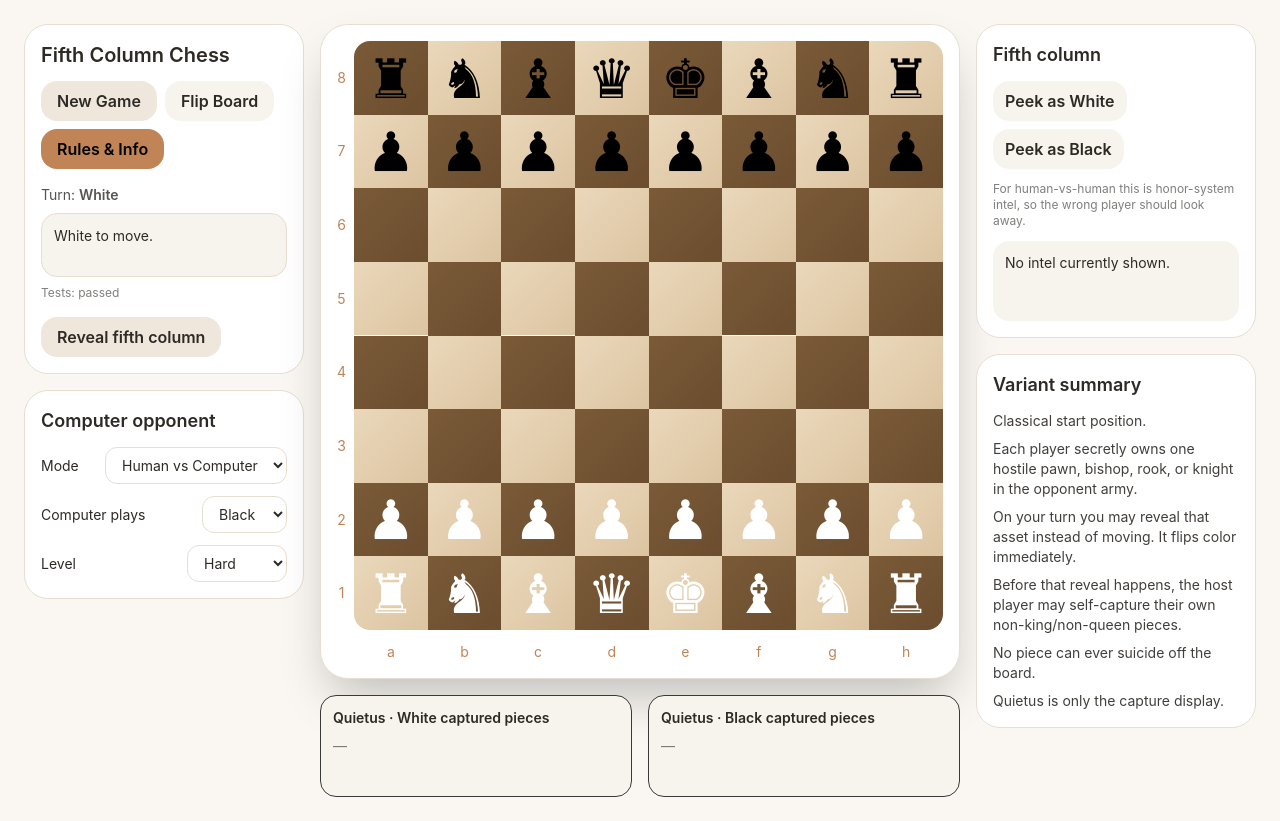
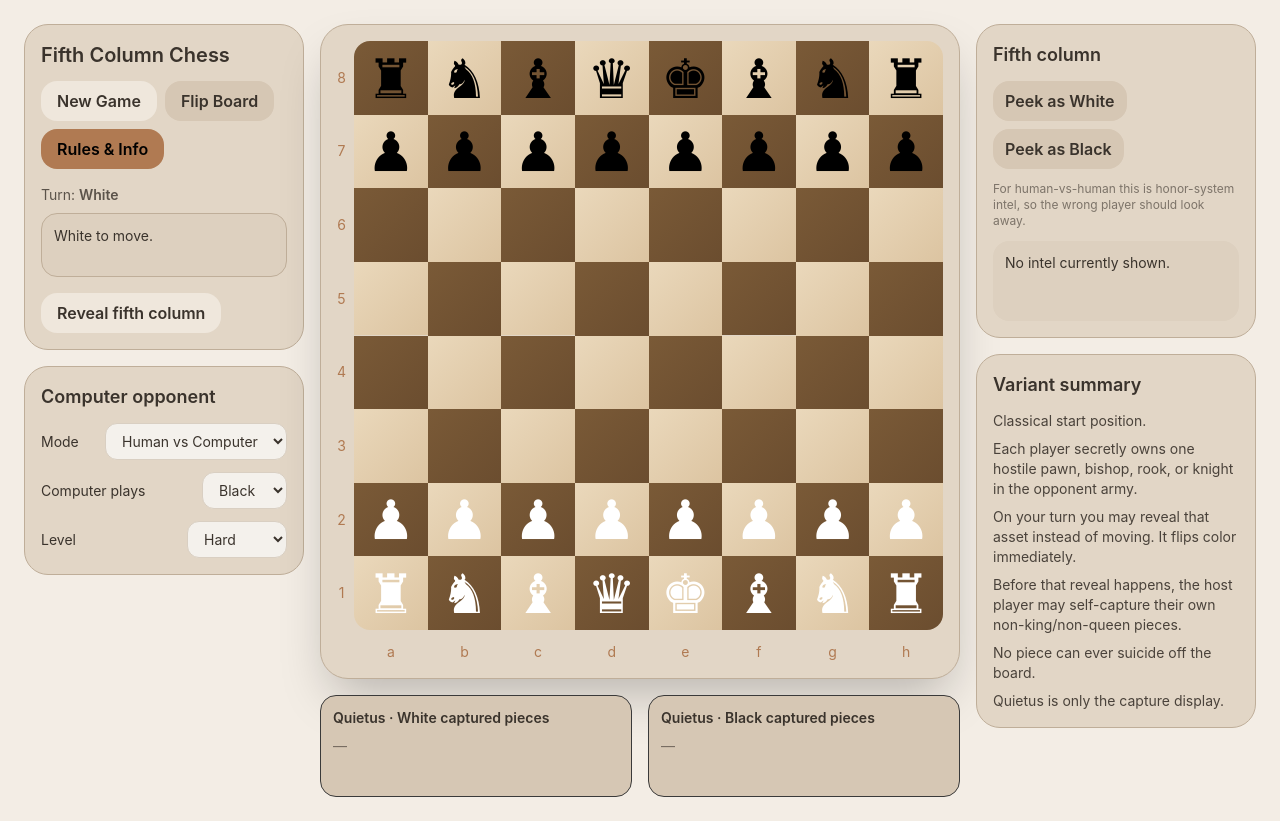
Before and after one commit to kaaalin/Paranoia-Chess, a React (Vite) app: page / in a window 1280 px wide. Built offline with nearby package versions, Linux system fonts and the light colour scheme; the HTML template or start-up script is replaced by a standard one.

Commit message:
Update App.tsx

```diff
--- a/src/App.tsx
+++ b/src/App.tsx
@@ -64,9 +64,9 @@ const GLYPHS: Record<Color, Record<PieceType, string>> = {
 
 const WOOD_LIGHT = "#dcc4a1";
 const WOOD_DARK = "#7a5a37";
-const PANEL = "#ffffff";
-const PANEL_2 = "#f7f3ed";
-const ACCENT = "#c08457";
+const PANEL = "#e2d6c6"; // darker than page bg for contrast
+const PANEL_2 = "#d6c7b4"; // secondary darker layer
+const ACCENT = "#b07a52";
 
 const other = (c: Color): Color => (c === "white" ? "black" : "white");
 const keyOf = (f: number, r: number) => `${FILES[f]}${r}` as Square;
@@ -1166,14 +1166,14 @@ export default function App() {
   const thinking = state.mode === "cpu" && state.turn === state.cpuColor && !state.pendingPromotion && !state.winner;
 
   return (
-    <div className="min-h-screen text-[#2d2a26]" style={{ background: "#faf7f2" }}>
+    <div className="min-h-screen text-[#3a332c]" style={{ background: "#f3ede5" }}>
       <div className="max-w-7xl mx-auto p-4 md:p-6">
         <div className="grid grid-cols-1 xl:grid-cols-[280px_minmax(520px,1fr)_280px] gap-4">
           <div className="space-y-4">
-            <div className="rounded-3xl p-4 border" style={{ background: PANEL, borderColor: "#e7ded2" }}>
+            <div className="rounded-3xl p-4 border" style={{ background: PANEL, borderColor: "#bfae99" }}>
               <div className="text-xl font-semibold mb-3">Fifth Column Chess</div>
               <div className="flex flex-wrap gap-2">
-                <button onClick={reset} className="px-4 py-2 rounded-2xl font-semibold text-black" style={{ background: "#efe7dc", color: "#2d2a26" }}>
+                <button onClick={reset} className="px-4 py-2 rounded-2xl font-semibold text-black" style={{ background: "#efe7dc", color: "#3a332c" }}>
                   New Game
                 </button>
                 <button onClick={() => setState((s) => ({ ...s, flipped: !s.flipped }))} className="px-4 py-2 rounded-2xl font-semibold" style={{ background: PANEL_2 }}>
@@ -1186,43 +1186,41 @@ export default function App() {
               <div className="mt-4 text-sm opacity-80">
                 Turn: <span className="font-semibold capitalize">{state.turn}</span>
               </div>
-              <div className="mt-2 min-h-16 rounded-2xl p-3 text-sm border" style={{ background: "#f7f3ed", borderColor: "#e7ded2", color: "#2d2a26" }}>
+              <div className="mt-2 min-h-16 rounded-2xl p-3 text-sm border" style={{ background: "#ddd0bf", borderColor: "#bfae99", color: "#3a332c" }}>
                 {state.result || state.status}
               </div>
-              <div className="mt-2 text-xs opacity-60">
-                Tests: {testsPassed === null ? "running…" : testsPassed ? "passed" : "failed — check console"}
-              </div>
+
               <div className="mt-4 flex flex-wrap gap-2">
                 <button
                   onClick={handleReveal}
                   disabled={!canReveal}
                   className="px-4 py-2 rounded-2xl font-semibold disabled:opacity-40"
-                  style={{ background: "#efe7dc", color: "#2d2a26" }}
+                  style={{ background: "#efe7dc", color: "#3a332c" }}
                 >
                   Reveal fifth column
                 </button>
               </div>
             </div>
 
-            <div className="rounded-3xl p-4 border space-y-3" style={{ background: PANEL, borderColor: "#e7ded2" }}>
+            <div className="rounded-3xl p-4 border space-y-3" style={{ background: PANEL, borderColor: "#bfae99" }}>
               <div className="text-lg font-semibold">Computer opponent</div>
               <label className="flex items-center justify-between gap-3 text-sm">
                 <span>Mode</span>
-                <select className="rounded-xl px-3 py-2" style={{ background: '#ffffff', border: '1px solid #e7ded2', color: '#2d2a26' }} value={state.mode} onChange={(e) => setState((s) => ({ ...s, mode: e.target.value as Mode }))}>
+                <select className="rounded-xl px-3 py-2" style={{ background: '#f4f1ec', border: '1px solid #d9cfc2', color: '#3a332c' }} value={state.mode} onChange={(e) => setState((s) => ({ ...s, mode: e.target.value as Mode }))}>
                   <option value="human">Human vs Human</option>
                   <option value="cpu">Human vs Computer</option>
                 </select>
               </label>
               <label className="flex items-center justify-between gap-3 text-sm">
                 <span>Computer plays</span>
-                <select className="rounded-xl px-3 py-2" style={{ background: '#ffffff', border: '1px solid #e7ded2', color: '#2d2a26' }} value={state.cpuColor} onChange={(e) => setState((s) => ({ ...s, cpuColor: e.target.value as Color }))}>
+                <select className="rounded-xl px-3 py-2" style={{ background: '#f4f1ec', border: '1px solid #d9cfc2', color: '#3a332c' }} value={state.cpuColor} onChange={(e) => setState((s) => ({ ...s, cpuColor: e.target.value as Color }))}>
                   <option value="white">White</option>
                   <option value="black">Black</option>
                 </select>
               </label>
               <label className="flex items-center justify-between gap-3 text-sm">
                 <span>Level</span>
-                <select className="rounded-xl px-3 py-2" style={{ background: '#ffffff', border: '1px solid #e7ded2', color: '#2d2a26' }} value={state.difficulty} onChange={(e) => setState((s) => ({ ...s, difficulty: e.target.value as Difficulty }))}>
+                <select className="rounded-xl px-3 py-2" style={{ background: '#f4f1ec', border: '1px solid #d9cfc2', color: '#3a332c' }} value={state.difficulty} onChange={(e) => setState((s) => ({ ...s, difficulty: e.target.value as Difficulty }))}>
                   <option>Easy</option>
                   <option>Medium</option>
                   <option>Hard</option>
@@ -1234,7 +1232,7 @@ export default function App() {
           </div>
 
           <div className="space-y-4">
-            <div className="rounded-[28px] p-3 md:p-4 border shadow-2xl" style={{ background: PANEL, borderColor: "#e7ded2" }}>
+            <div className="rounded-[28px] p-3 md:p-4 border shadow-2xl" style={{ background: PANEL, borderColor: "#bfae99" }}>
               <div className="grid grid-cols-[auto_1fr] grid-rows-[1fr_auto] gap-x-2 gap-y-2 items-stretch">
                 <div className="grid grid-rows-8">
                   {rankLabels.map((rank) => (
@@ -1295,7 +1293,7 @@ export default function App() {
           </div>
 
           <div className="space-y-4">
-            <div className="rounded-3xl p-4 border space-y-3" style={{ background: PANEL, borderColor: "#e7ded2" }}>
+            <div className="rounded-3xl p-4 border space-y-3" style={{ background: PANEL, borderColor: "#bfae99" }}>
               <div className="text-lg font-semibold">Fifth column</div>
               <div className="flex gap-2 flex-wrap">
                 <button onClick={() => setState((s) => ({ ...s, peek: s.peek === "white" ? "none" : "white" }))} className="px-3 py-2 rounded-2xl font-semibold" style={{ background: PANEL_2 }}>
@@ -1306,7 +1304,7 @@ export default function App() {
                 </button>
               </div>
               <div className="text-xs opacity-60">For human-vs-human this is honor-system intel, so the wrong player should look away.</div>
-              <div className="rounded-2xl p-3 text-sm min-h-20" style={{ background: "#f7f3ed", color: "#2d2a26" }}>
+              <div className="rounded-2xl p-3 text-sm min-h-20" style={{ background: "#ddd0bf", color: "#3a332c" }}>
                 {!visibleIntel && "No intel currently shown."}
                 {visibleIntel && (
                   <>
@@ -1327,7 +1325,7 @@ export default function App() {
               </div>
             </div>
 
-            <div className="rounded-3xl p-4 border" style={{ background: PANEL, borderColor: "#e7ded2" }}>
+            <div className="rounded-3xl p-4 border" style={{ background: PANEL, borderColor: "#bfae99" }}>
               <div className="text-lg font-semibold mb-3">Variant summary</div>
               <div className="text-sm space-y-2 opacity-90">
                 <p>Classical start position.</p>
@@ -1344,11 +1342,11 @@ export default function App() {
 
       {state.pendingPromotion && (
         <div className="fixed inset-0 bg-black/70 flex items-center justify-center p-4 z-50">
-          <div className="w-full max-w-md rounded-3xl p-5 border" style={{ background: PANEL, borderColor: "#e7ded2" }}>
+          <div className="w-full max-w-md rounded-3xl p-5 border" style={{ background: PANEL, borderColor: "#bfae99" }}>
             <div className="text-xl font-semibold mb-3">Choose promotion</div>
             <div className="grid grid-cols-4 gap-3">
               {PROMOTION_TYPES.map((type) => (
-                <button key={type} onClick={() => handlePromotion(type)} className="rounded-2xl p-4 text-6xl leading-none" style={{ background: "#f2f2f2", color: state.pendingPromotion?.color === "white" ? "#111" : "#000" }}>
+                <button key={type} onClick={() => handlePromotion(type)} className="rounded-2xl p-4 text-6xl leading-none" style={{ background: "#d6c7b4", color: state.pendingPromotion?.color === "white" ? "#111" : "#000" }}>
                   {GLYPHS[state.pendingPromotion!.color][type]}
                 </button>
               ))}
@@ -1359,7 +1357,7 @@ export default function App() {
 
       {state.showRules && (
         <div className="fixed inset-0 bg-black/75 backdrop-blur-sm flex items-center justify-center p-4 z-50" onClick={() => setState((s) => ({ ...s, showRules: false }))}>
-          <div className="w-full max-w-4xl max-h-[88vh] overflow-auto rounded-3xl p-6 border" style={{ background: PANEL, borderColor: "#e7ded2" }} onClick={(e) => e.stopPropagation()}>
+          <div className="w-full max-w-4xl max-h-[88vh] overflow-auto rounded-3xl p-6 border" style={{ background: PANEL, borderColor: "#bfae99" }} onClick={(e) => e.stopPropagation()}>
             <div className="flex items-center justify-between gap-3 mb-4">
               <div className="text-2xl font-semibold">Rules & Info</div>
               <button onClick={() => setState((s) => ({ ...s, showRules: false }))} className="px-4 py-2 rounded-2xl font-semibold" style={{ background: ACCENT, color: "#ffffff" }}>
```
